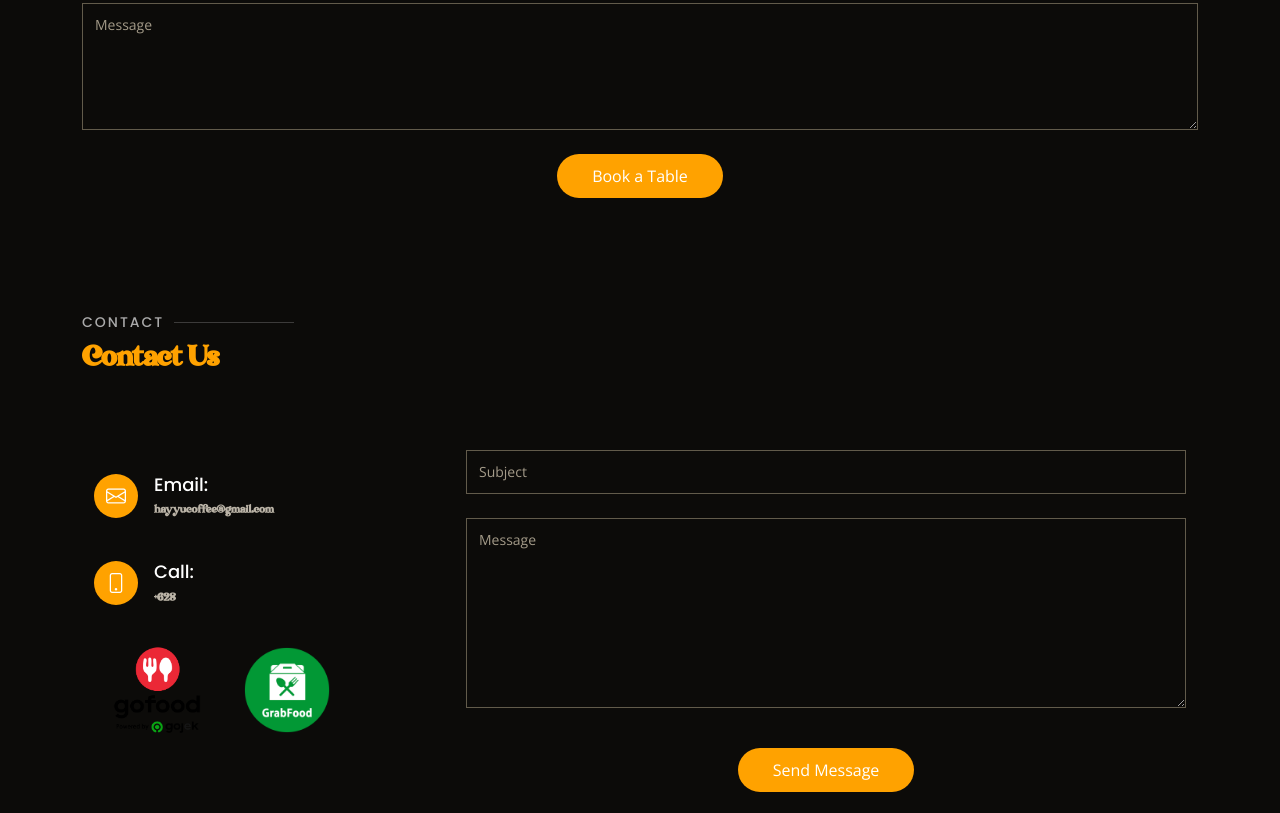
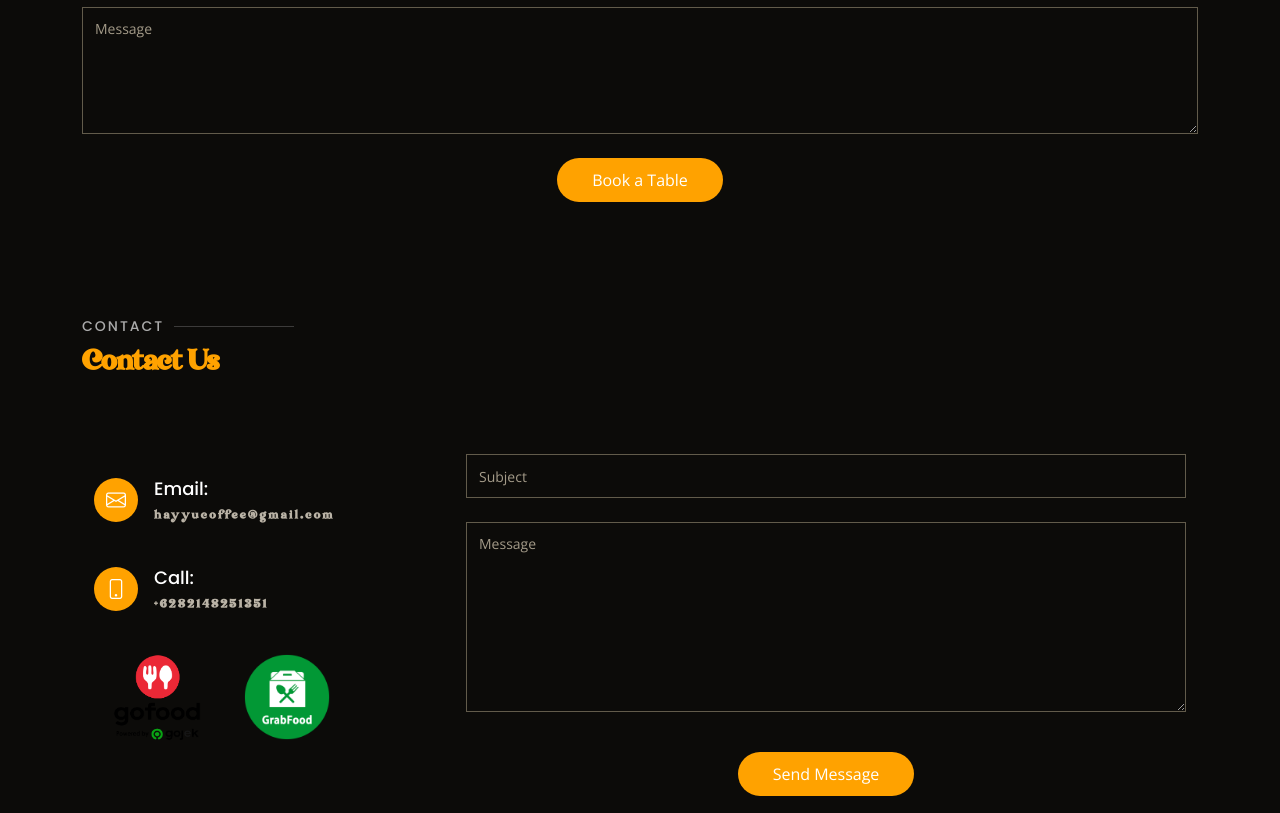
Before and after one commit to roidtaqi/HayyuCoffee, a plain HTML site: page index.html in a window 1280 px wide. Shown: the part 4535-5348 px from the top of the page. Drawn offline with nearby package versions, Linux system fonts and the light colour scheme; a web font is replaced by a local one.

Commit message:
Jarak p contact

```diff
--- a/assets/css/style.css
+++ b/assets/css/style.css
@@ -1316,7 +1316,8 @@ section {
 .contact .info p {
   padding: 0 0 0 60px;
   margin-bottom: 0;
-  font-size: 14px;
+  font-size: 15px;
+  letter-spacing: 2.5px;
   color: #bab3a6;
 }
 .contact .info .open-hours, .contact .info .email, .contact .info .phone {
--- a/index.html
+++ b/index.html
@@ -732,7 +732,7 @@
           <p>Book a Table</p>
         </div>
             <label for="" >Nikmati Pengalaman Terbaik Dengan Kopi Terbaik Hari ini.</label>
-            <form action="https://formspree.io/f/myyoodda" id="fs-frm" accept-charset="utf-8" method="post" role="form" class="php-email-form" data-aos="fade-up" data-aos-delay="100"><br>
+            <form action="https://formspree.io/f/mzbooqow" id="fs-frm" accept-charset="utf-8" method="post" role="form" class="php-email-form" data-aos="fade-up" data-aos-delay="100"><br>
           <div class="row">
             <div class="col-lg-4 col-md-6 form-group">
               <input type="text" name="name" class="form-control" id="name" placeholder="Your Name" data-rule="minlen:4" data-msg="Please enter at least 4 chars">
@@ -945,7 +945,7 @@
               <div class="phone">
                 <i class="bi bi-phone"></i>
                 <h4>Call:</h4>
-                <p>+628</p>
+                <p>+6282148251351</p>
               </div>
 <br>
 <a href="https://www.gojek.com/en/th/gofood/" class="btn" role="button"><img src="/assets/img/gofood.png" height="100" width="100" class="img-fluid" alt=""></a>
```
